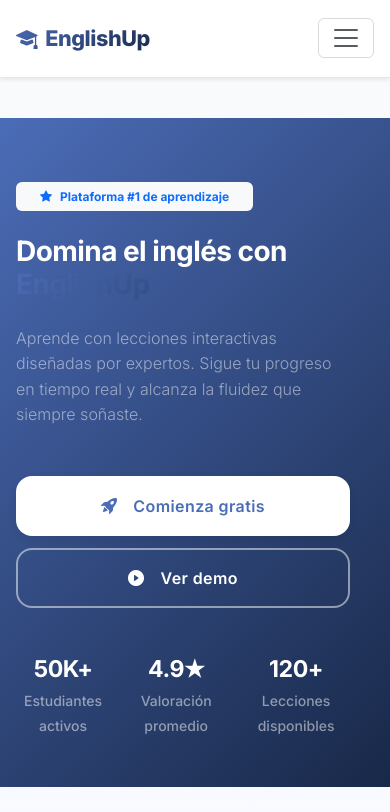
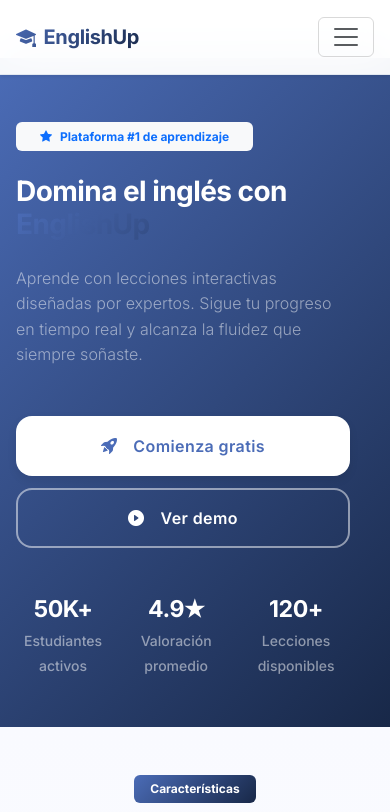
Before and after one commit to Pablodb22/EnglishUpFrontend, a Next.js app in the folder englishup-frontend/: page / in a window 390 px wide. Shown: the top 812 px of the page. Built offline with nearby package versions, Linux system fonts and the light colour scheme.

Commit message:
Update layout y css

```diff
--- a/englishup-frontend/src/app/layout.tsx
+++ b/englishup-frontend/src/app/layout.tsx
@@ -27,7 +27,7 @@ export default function RootLayout({ children }: { children: React.ReactNode })
         style={{ display: 'flex', flexDirection: 'column', minHeight: '100vh', margin: 0, padding: 0 }}
       >
         <Navbar />
-        <main style={{ flex: 1, paddingTop: '70px', width: '100%' }}>{children}</main>
+        <main style={{ flex: 1, paddingTop: '10px', width: '100%' }}>{children}</main>
         <Footer />
         <script src="https://cdn.jsdelivr.net/npm/bootstrap@5.3.0/dist/js/bootstrap.bundle.min.js"></script>
       </body>
--- a/englishup-frontend/src/app/styles/global.css
+++ b/englishup-frontend/src/app/styles/global.css
@@ -221,47 +221,40 @@ h1, h2, h3, h4, .navbar-brand {
 }
 
 /* ============================================
-   🧭 Navbar - Versión Ancha
+   🧭 Navbar
    ============================================ */
 .navbar {
   background: rgba(255, 255, 255, 0.95) !important;
   backdrop-filter: blur(20px);
   border-bottom: 1px solid var(--border-color);
   box-shadow: var(--shadow-sm);
-  padding: 1.25rem 0;
+  padding: 1rem 0;
   width: 100%;
   max-width: 100vw;
 }
 
 .navbar .container-fluid {
-  padding-right: 2rem;
-  padding-left: 2rem;
-  max-width: 1600px; /* Ancho máximo aumentado */
-  margin: 0 auto;
+  padding-right: 1rem;
+  padding-left: 1rem;
+  max-width: 100%;
 }
 
 .navbar-brand {
-  font-size: 1.8rem;
+  font-size: 1.6rem;
   background: var(--primary-gradient);
   -webkit-background-clip: text;
   -webkit-text-fill-color: transparent;
   background-clip: text;
-  margin-right: 2rem;
-  font-weight: 800;
-}
-
-.navbar-nav {
-  gap: 0.5rem;
+  margin-right: 1rem;
 }
 
 .nav-link {
   font-weight: 500;
   color: var(--text-secondary) !important;
-  padding: 0.875rem 1.5rem !important;
+  padding: 0.75rem 1.25rem !important;
   border-radius: var(--border-radius);
   transition: var(--transition-fast);
   position: relative;
-  font-size: 1.05rem;
 }
 
 .nav-link:hover {
@@ -271,15 +264,7 @@ h1, h2, h3, h4, .navbar-brand {
 
 .nav-link.active {
   color: #4b6cb7 !important;
-  background: rgba(75, 108, 183, 0.15);
-  font-weight: 600;
-}
-
-/* Aumentar el ancho del botón de login */
-.navbar .btn-primary {
-  padding: 0.75rem 2rem;
-  font-size: 1.05rem;
-  margin-left: 0.5rem;
+  background: rgba(75, 108, 183, 0.1);
 }
 
 /* ============================================
@@ -508,30 +493,6 @@ img {
    📱 RESPONSIVE - MOBILE (0-576px)
    ============================================ */
 @media (max-width: 575.98px) {
-  .navbar {
-    padding: 1rem 0;
-  }
-
-  .navbar .container-fluid {
-    padding-right: 1rem;
-    padding-left: 1rem;
-  }
-
-  .navbar-brand {
-    font-size: 1.35rem;
-  }
-
-  .nav-link {
-    padding: 0.75rem 1rem !important;
-    font-size: 1rem;
-  }
-
-  .navbar .btn-primary {
-    width: 100%;
-    margin-top: 0.5rem;
-    margin-left: 0;
-  }
-
   .hero {
     padding: 4rem 0 3rem;
     min-height: auto;
@@ -586,6 +547,10 @@ img {
     padding: 1.25rem;
   }
 
+  .navbar-brand {
+    font-size: 1.25rem;
+  }
+
   /* Ocultar elementos decorativos en móvil */
   .hero::before,
   .hero::after {
@@ -633,20 +598,6 @@ img {
    💻 RESPONSIVE - TABLET (768-991px)
    ============================================ */
 @media (min-width: 768px) and (max-width: 991.98px) {
-  .navbar .container-fluid {
-    padding-right: 1.5rem;
-    padding-left: 1.5rem;
-    max-width: 100%;
-  }
-
-  .navbar-brand {
-    font-size: 1.5rem;
-  }
-
-  .nav-link {
-    padding: 0.75rem 1.25rem !important;
-  }
-
   .hero {
     padding: 6rem 0 4rem;
   }
```
